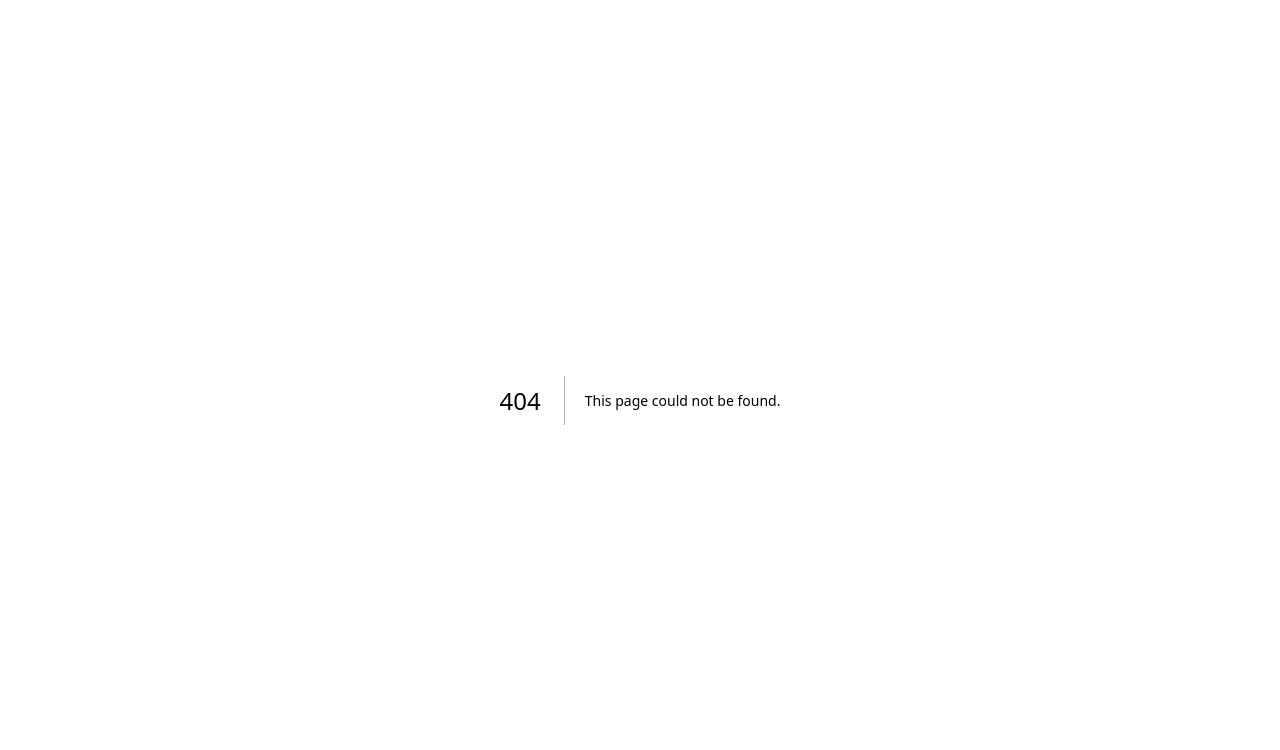
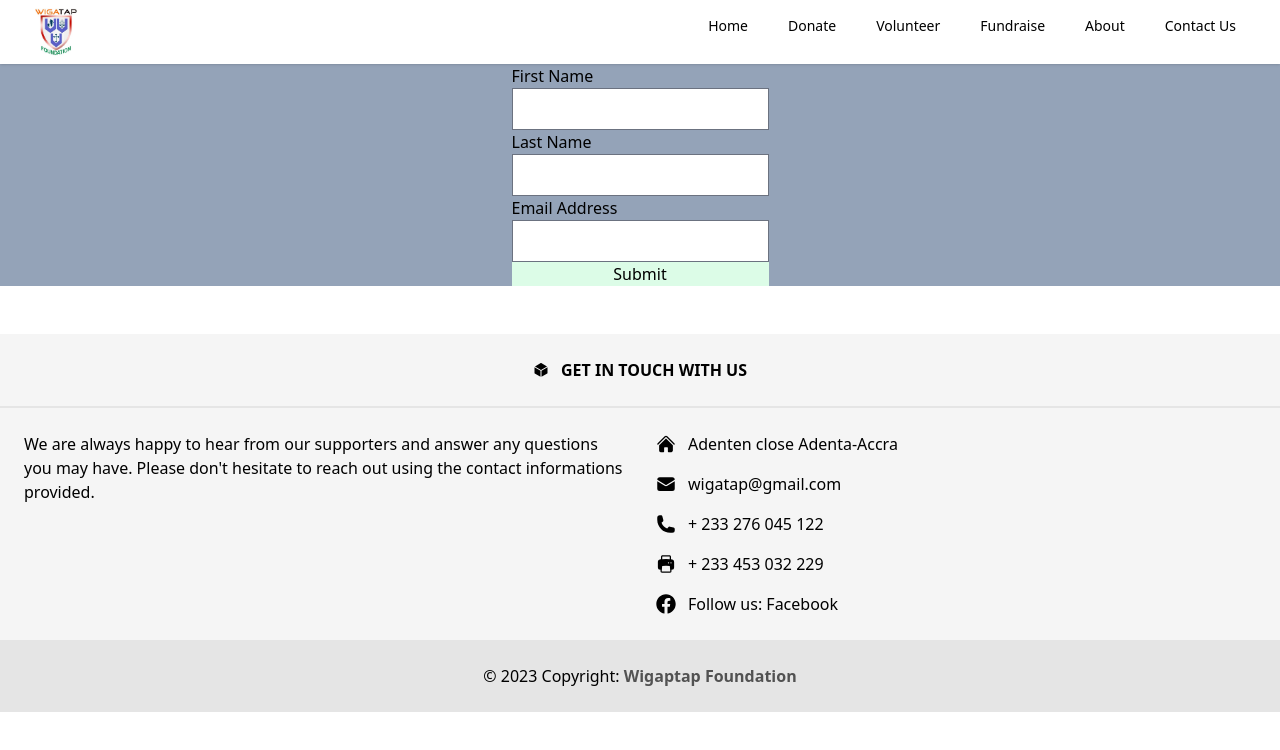
Before and after one commit to wigatapweb/wigatap-main, a Next.js app: page /formik in a window 1280 px wide. Before the commit this address had no page. Shown: the top 750 px of the page. Built offline with nearby package versions, Linux system fonts and the light colour scheme.

Commit message:
init formik @.../formik

```diff
--- a/package.json
+++ b/package.json
@@ -12,6 +12,7 @@
     "@tailwindcss/forms": "^0.5.3",
     "@vercel/analytics": "^0.1.8",
     "eventsource-parser": "^0.0.5",
+    "formik": "^2.2.9",
     "framer-motion": "^8.5.3",
     "next": "latest",
     "react": "18.2.0",
--- a/pages/contact.tsx
+++ b/pages/contact.tsx
@@ -1,5 +1,4 @@
 import Layout from "../components/layout"
-import SubmitBtn from "../components/gallery"
 
 const Contact = () => {
     return (
--- /dev/null
+++ b/pages/formik.tsx
@@ -0,0 +1,83 @@
+import Layout from "../components/layout"
+import { useFormik } from "formik"
+// import { useState } from "react";
+
+const Formik = () => {
+
+    // const validate = (values: { firstName: string | any[]; lastName: string | any[]; email: string; }) => {
+    //     const errors = {};
+    //     if (!values.firstName) {
+    //       errors.firstName = 'Required';
+    //     } else if (values.firstName.length > 15) {
+    //       errors.firstName = 'Must be 15 characters or less';
+    //     }
+
+    //     if (!values.lastName) {
+    //       errors.lastName = 'Required';
+    //     } else if (values.lastName.length > 20) {
+    //       errors.lastName = 'Must be 20 characters or less';
+    //     }
+
+    //     if (!values.email) {
+    //       errors.email = 'Required';
+    //     } else if (!/^[A-Z0-9._%+-]+@[A-Z0-9.-]+\.[A-Z]{2,4}$/i.test(values.email)) {
+    //       errors.email = 'Invalid email address';
+    //     }
+
+    //     return errors;
+    // };
+// ----------------------------------------------------
+    const formik = useFormik({
+        initialValues: {
+            firstName: '',
+            lastName: '',
+            email: '',
+        },
+        onSubmit: values => {
+          alert(JSON.stringify(values, null, 2));
+        },
+    });
+    return (
+      <Layout>
+      <section className="mb-4 bg-slate-400">
+        <form onSubmit={formik.handleSubmit} className="grid justify-center">
+            {/* ------- */}
+            <label htmlFor="firstName">First Name</label>
+            <input
+                id="firstName"
+                name="firstName"
+                type="text"
+                onChange={formik.handleChange}
+                value={formik.values.firstName}
+            />
+            {formik.errors.firstName ? <div>{formik.errors.firstName}</div> : null}
+            {/* ------- */}
+            <label htmlFor="lastName">Last Name</label>
+            <input
+                id="lastName"
+                name="lastName"
+                type="text"
+                onChange={formik.handleChange}
+                value={formik.values.lastName}
+            />
+            {formik.errors.lastName ? <div>{formik.errors.lastName}</div> : null}
+
+            {/* -------- */}
+            <label htmlFor="email">Email Address</label>
+            <input
+            id="email"
+            name="email"
+            type="email"
+            onChange={formik.handleChange}
+            value={formik.values.email}
+            />
+            {formik.errors.email ? <div>{formik.errors.email}</div> : null}
+
+            <button className="bg-green-100" type="submit">Submit</button>
+        </form>
+    </section>
+    </Layout>
+    )
+  }
+
+  export default Formik
```
Also changed, not shown: 1 other file (tests, documents, lock files or other folders).
